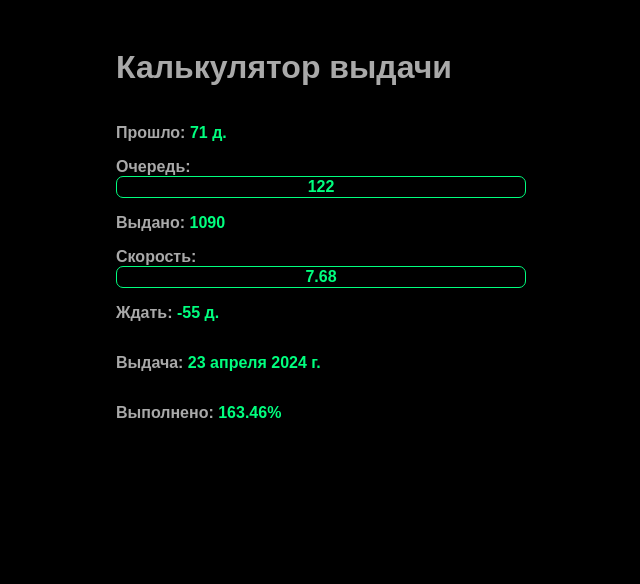
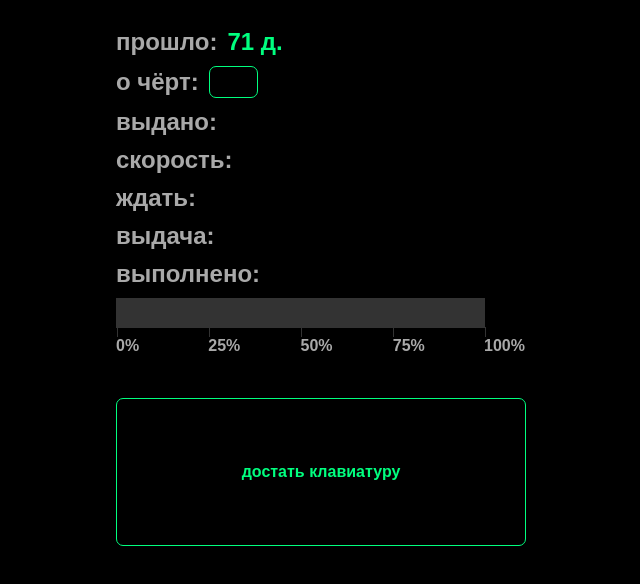
Before and after one commit to 74101/calc, a plain HTML site: page index.html in a window 1280 px wide. Shown: the whole page, without its empty margins (319-959 px from the left). Drawn offline with Linux system fonts and the light colour scheme.

Commit message:
Update index.html

```diff
--- a/index.html
+++ b/index.html
@@ -120,72 +120,97 @@
 </head>
 
 <body>
+  <h2>прошло: <span class="q0"></span></h2>
+  <div>
+    <label>
+      <h2>о чёрт: <input type="number" min="1" max="3"></h2>
+    </label>
+  </div>
+  <h2>выдано: <span class="q1"></span></h2>
+  <h2>скорость: <span class="q2"></span></h2>
+  <h2>ждать: <span class="q3"></span></h2>
+  <h2>выдача: <span class="q4"></span></h2>
+  <h2>выполнено: <span class="q5"></span></h2>
+  <div class="bar_outer">
+    <div class="bar_inner" style="width:0"></div>
+    <div class="m m0">0%</div>
+    <div class="m m25">25%</div>
+    <div class="m m50">50%</div>
+    <div class="m m75">75%</div>
+    <div class="m m100">100%</div>
+  </div>
+  <button>достать клавиатуру</button>
+  <script>
+    document.addEventListener('DOMContentLoaded', () => {
+      const button = document.querySelector('button')
+      const input = document.querySelector('input')
+      input.focus()
+      button.click()
+      button.addEventListener('click', function (evt) {
+        input.focus()
+      })
 
-    <h1>Калькулятор выдачи</h1>
-    <p>Прошло: <span id="days-passed">71 д.</span></p>
-    <label for="queue-input">Очередь:</label>
-    <input type="number" id="queue-input" value="122" />
-    <p>Выдано: <span id="issued">545</span></p>
-    <label for="speed-input">Скорость:</label>
-    <input type="number" id="speed-input" value="7.68" step="0.01" />
-    <p>Ждать: <span id="days-wait">16 д.</span></p>
-    <p>Выдача: <span id="issue-date">12 октября 2024</span></p>
-    <p>Выполнено: <span id="completion">82%</span></p>
+      const time1 = new Date('2024-07-17').getTime()
+      const time2 = new Date().getTime()
 
-    <script>
-        // Исходные данные
-        const initialQueue = 667;
-        const initialDate = new Date("2024-06-17");
+      const differenceInMilliseconds = time2 - time1
 
-        // Получаем элементы DOM
-        const queueInput = document.getElementById("queue-input");
-        const speedInput = document.getElementById("speed-input");
-        const issuedElem = document.getElementById("issued");
-        const daysWaitElem = document.getElementById("days-wait");
-        const issueDateElem = document.getElementById("issue-date");
-        const completionElem = document.getElementById("completion");
+      const differenceInDays = Math.round(differenceInMilliseconds / (1000 * 60 * 60 * 24))
 
-        // Начальные значения
-        let issued = 545; // выдано
-        let daysPassed = 71; // прошло дней
+      const Q = 667
+      const q0 = document.querySelector('.q0')
+      const q1 = document.querySelector('.q1')
+      const q2 = document.querySelector('.q2')
+      const q3 = document.querySelector('.q3')
+      const q4 = document.querySelector('.q4')
+      const q5 = document.querySelector('.q5')
+      const bar_inner = document.querySelector('.bar_inner')
 
-        // Функция для обновления значений
-        function updateValues() {
-            // Получаем текущее значение очереди и скорости
-            const currentQueue = parseInt(queueInput.value);
-            const currentSpeed = parseFloat(speedInput.value);
+      q0.innerHTML = differenceInDays + ' д.'
 
-            // Обновляем количество выданных
-            issued = issued + currentSpeed * daysPassed; // пересчет выданного
-            issuedElem.textContent = Math.round(issued);
-
-            // Обновляем процент выполнения
-            const completion = ((issued / initialQueue) * 100).toFixed(2);
-            completionElem.textContent = `${completion}%`;
-
-            // Обновляем дни ожидания
-            const remainingQueue = initialQueue - issued;
-            const daysWait = Math.ceil(remainingQueue / currentSpeed);
-            daysWaitElem.textContent = `${daysWait} д.`;
-
-            // Обновляем дату выдачи
-            const issueDate = new Date(initialDate);
-            issueDate.setDate(initialDate.getDate() + daysWait);
-            issueDateElem.textContent = issueDate.toLocaleDateString("ru-RU", {
-                day: "numeric",
-                month: "long",
-                year: "numeric",
-            });
+      input.addEventListener('input', function (evt) {
+        if (this.value.length > 3) {
+          this.value = input.value.slice(0, 3)
+        }
+        if (this.value > 534) {
+          this.value = 534
         }
 
-        // Обработчики событий для ввода
-        queueInput.addEventListener("input", updateValues);
-        speedInput.addEventListener("input", updateValues);
+        difference = Q - this.value
+        wait = Math.round(this.value / (difference / differenceInDays))
 
-        // Первоначальный расчет
-        updateValues();
-    </script>
+        let today = new Date()
+        today.setDate(today.getDate() + wait)
+        let dd = String(today.getDate()).padStart(2, '0')
+        let mm = String(today.getMonth() + 1).padStart(2, '0')
+        let yyyy = today.getFullYear()
 
+        if (mm == 1) mm = 'января'
+        if (mm == 2) mm = 'февраля'
+        if (mm == 3) mm = 'марта'
+        if (mm == 4) mm = 'апреля'
+        if (mm == 5) mm = 'мая'
+        if (mm == 6) mm = 'июня'
+        if (mm == 7) mm = 'июля'
+        if (mm == 8) mm = 'августа'
+        if (mm == 9) mm = 'сентября'
+        if (mm == 10) mm = 'октября'
+        if (mm == 11) mm = 'ноября'
+        if (mm == 12) mm = 'декабря'
+
+        let percentage = Math.round((difference / Q) * 100)
+        let result = dd + ' ' + mm + ' ' + yyyy
+
+        q1.innerHTML = difference
+        q2.innerHTML = (difference / differenceInDays).toFixed(2) + ' авто / д.'
+        q3.innerHTML = wait + ' д.'
+        q4.innerHTML = result
+        q5.innerHTML = percentage + '%'
+        bar_inner.style.width = `${percentage}%`
+
+      })
+    })
+  </script>
 </body>
 
 </html>
```
